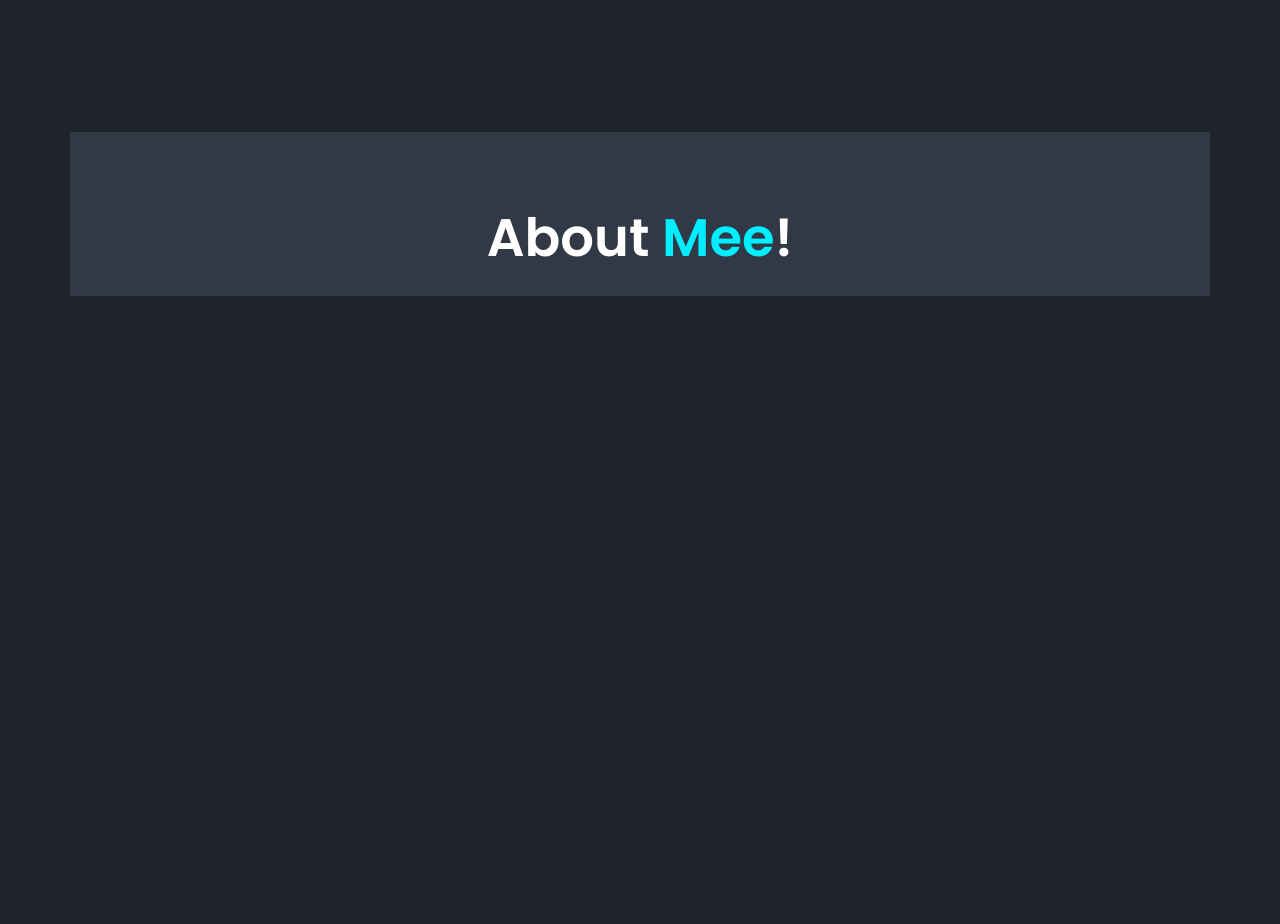
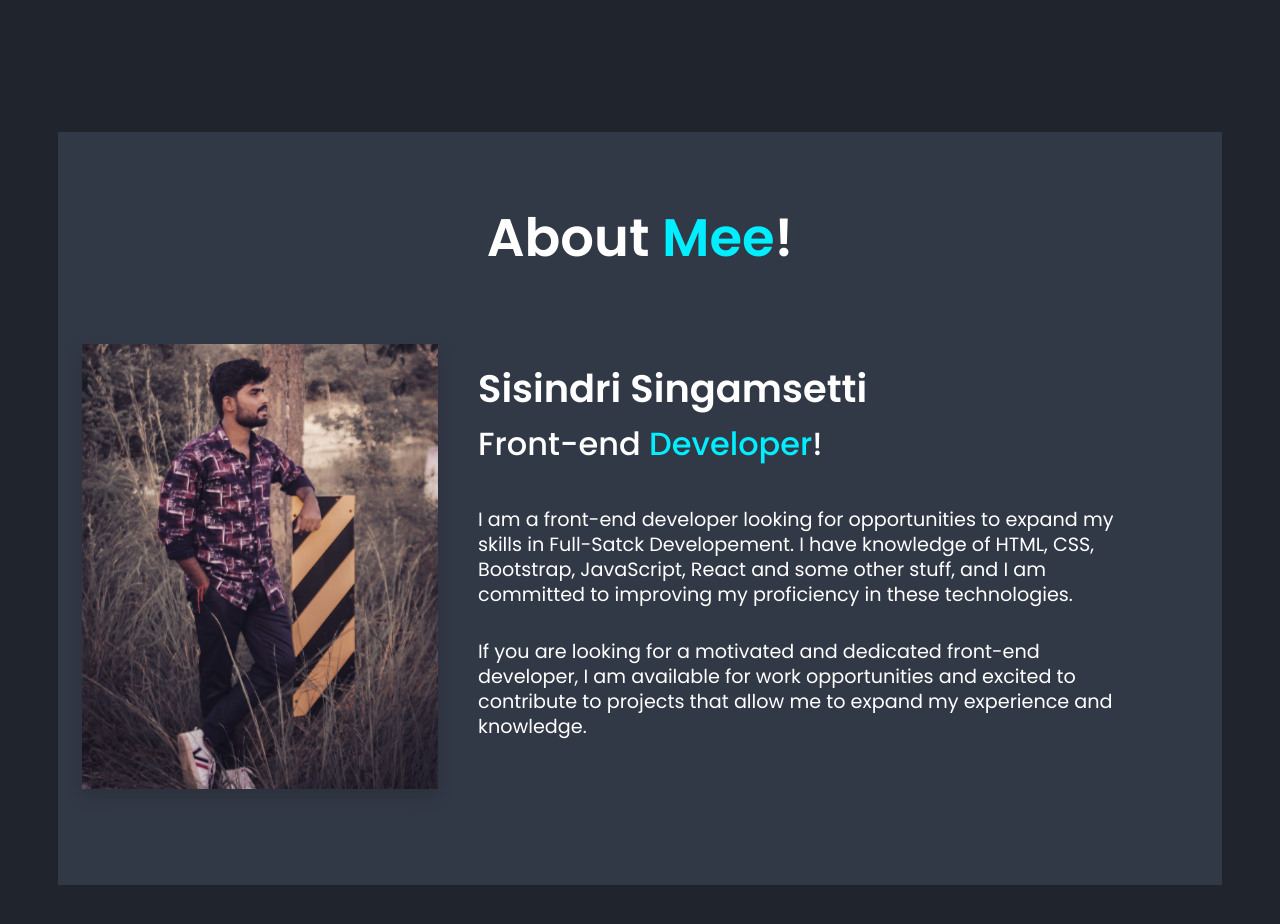
Before and after one commit to sisi-tarak/portfolio, a React (Vite) app: page / in a window 1280 px wide. Shown: the part 860-1784 px from the top of the page. Before the commit the page ends 1172 px from the top, so only its background shows below. Built offline with nearby package versions, Linux system fonts and the light colour scheme.

Commit message:
update 18.04 - 16:06

```diff
--- a/src/Components/AboutMe/AboutMe.css
+++ b/src/Components/AboutMe/AboutMe.css
@@ -1,3 +1,7 @@
 #about {
   background: var(--second-bg-color);
 }
+
+.aboutRight {
+  text-align: left !important;
+}
--- a/src/Components/AboutMe/AboutMe.jsx
+++ b/src/Components/AboutMe/AboutMe.jsx
@@ -3,10 +3,39 @@ import "./AboutMe.css";
 
 const AboutMe = () => {
   return (
-    <div className="container-fluid text-center mt-5 pt-5 mb-3" id="about">
+    <div className="container-fluid text-center my-5 py-5" id="about">
       <h3 className="py-5 ">
         About <span>Mee</span>!
       </h3>
+      <div className="container my-5">
+        <div className="row align-items-center">
+          <div className="col-12 col-lg-4">
+            <img
+              src="../src/assets/sisi_tarakk.jpg"
+              alt="sisindri singamsetti"
+              className="img-fluid shadow"
+            />
+          </div>
+          <div className="col-12 col-lg-7 mx-3 pl-5 aboutRight">
+            <h4 className="aboutName">Sisindri Singamsetti</h4>
+            <h6 className="mt-4 mb-5">
+              Front-end <span>Developer</span>!
+            </h6>
+            <p className="py-2">
+              I am a front-end developer looking for opportunities to expand my
+              skills in Full-Satck Developement. I have knowledge of HTML, CSS,
+              Bootstrap, JavaScript, React and some other stuff, and I am
+              committed to improving my proficiency in these technologies.
+            </p>
+            <p className="py-2">
+              If you are looking for a motivated and dedicated front-end
+              developer, I am available for work opportunities and excited to
+              contribute to projects that allow me to expand my experience and
+              knowledge.
+            </p>
+          </div>
+        </div>
+      </div>
     </div>
   );
 };
--- a/src/index.css
+++ b/src/index.css
@@ -64,6 +64,12 @@ h1 {
   color: var(--text-color);
 }
 
+h6 {
+  font-size: 2rem !important;
+  font-weight: 500 !important;
+  line-height: 1.1rem !important;
+}
+
 h4 {
   font-size: 2.4rem !important;
   font-weight: 600 !important;
```
Also changed, not shown: src/assets/sisi_tarakk.jpg (added).
